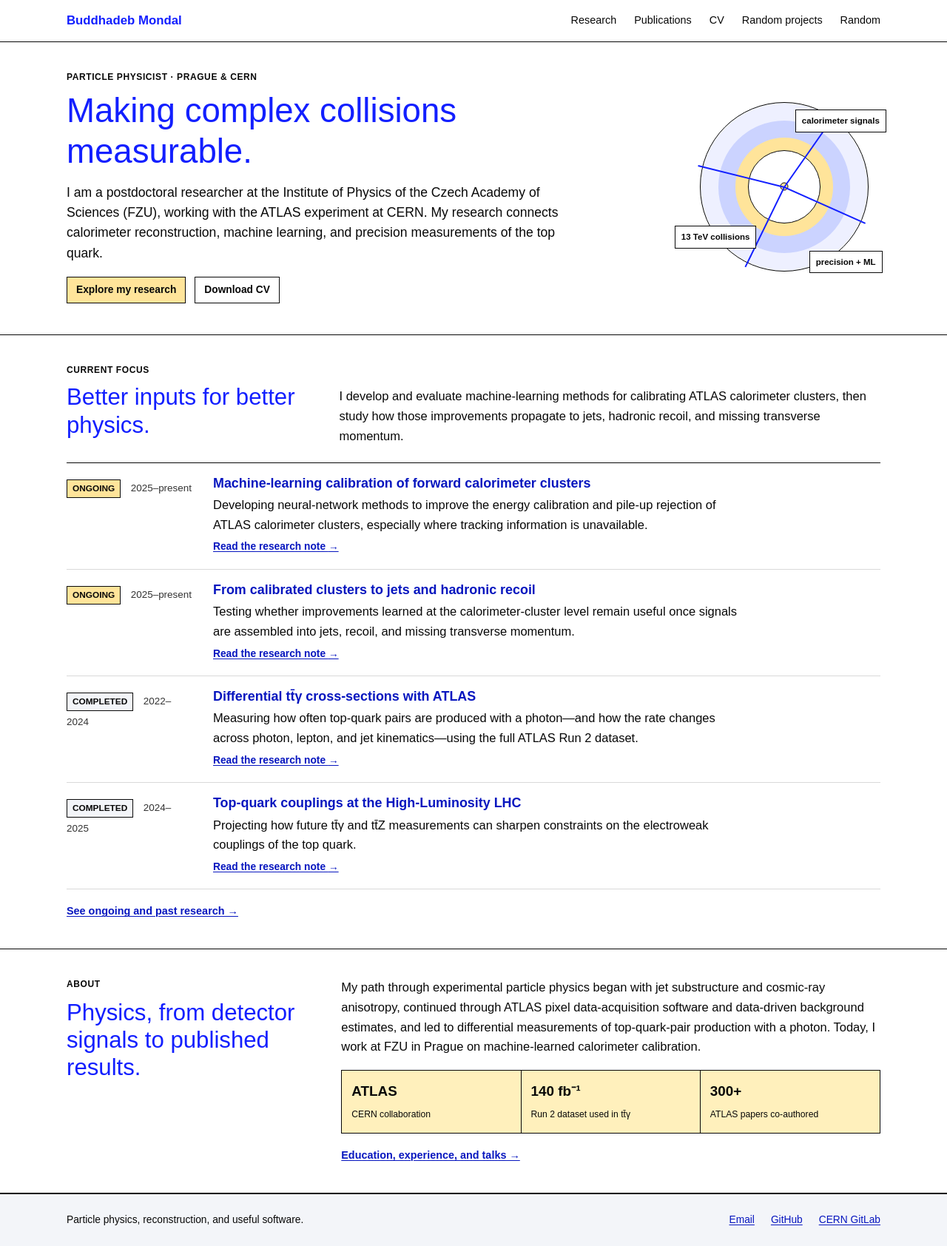
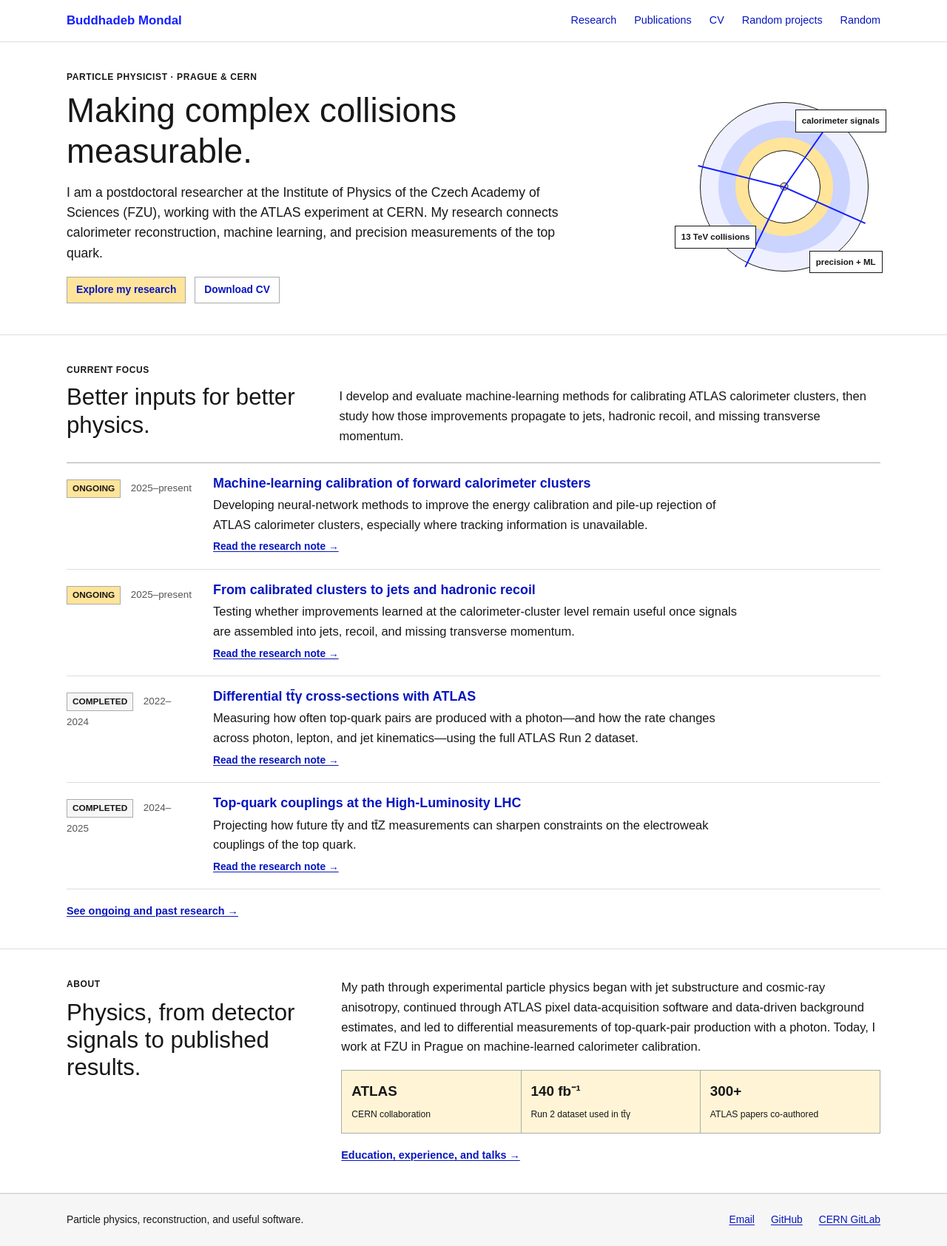
Before and after one commit to bmondaliitb/bmondaliitb.github.io, a Jekyll site: the page built from index.md, in a window 1280 px wide. Shown: the whole page at 74% size. Built offline with Jekyll 4.4.1, drawn with Linux system fonts in a browser that asks for light colours.

Commit message:
making page nice

```diff
--- a/assets/css/site.css
+++ b/assets/css/site.css
@@ -1,13 +1,13 @@
 :root {
   --blue: #121fff;
   --blue-dark: #0716bf;
-  --ink: #080808;
-  --muted: #333333;
-  --line: #a7a7a7;
-  --soft-line: #d9d9d9;
+  --ink: #171717;
+  --muted: #555555;
+  --line: #aaaaaa;
+  --soft-line: #dddddd;
   --yellow: #ffe49a;
-  --yellow-light: #fff0bc;
-  --gray: #f3f5f9;
+  --yellow-light: #fff5d6;
+  --gray: #f6f6f6;
   --white: #ffffff;
   --max: 1100px;
   --reading: 730px;
@@ -33,6 +33,10 @@ a {
 }
 
 a:hover { color: var(--blue); }
+a:focus-visible {
+  outline: 2px solid var(--blue);
+  outline-offset: 3px;
+}
 img { display: block; max-width: 100%; }
 
 .shell {
@@ -54,7 +58,7 @@ img { display: block; max-width: 100%; }
 .skip-link:focus { transform: none; }
 
 .site-header {
-  border-bottom: 1px solid var(--ink);
+  border-bottom: 1px solid var(--soft-line);
   background: var(--white);
 }
 
@@ -83,7 +87,7 @@ img { display: block; max-width: 100%; }
 }
 
 .site-nav a {
-  color: var(--ink);
+  color: var(--blue-dark);
   text-decoration: none;
 }
 
@@ -99,7 +103,7 @@ h1,
 h2,
 h3 {
   margin-top: 0;
-  color: var(--blue);
+  color: var(--ink);
   font-family: Arial, Helvetica, sans-serif;
   font-weight: 500;
   line-height: 1.2;
@@ -138,7 +142,7 @@ h3 {
 
 .hero {
   padding: 38px 0 42px;
-  border-bottom: 1px solid var(--ink);
+  border-bottom: 1px solid var(--soft-line);
 }
 
 .hero-grid {
@@ -235,9 +239,9 @@ h3 {
   align-items: center;
   justify-content: center;
   padding: 5px 12px;
-  border: 1px solid var(--ink);
+  border: 1px solid var(--line);
   background: var(--yellow);
-  color: var(--ink);
+  color: var(--blue-dark);
   font-size: 0.86rem;
   font-weight: 700;
   text-decoration: none;
@@ -254,7 +258,7 @@ h3 {
 
 .section {
   padding: 38px 0;
-  border-bottom: 1px solid var(--ink);
+  border-bottom: 1px solid var(--soft-line);
 }
 
 .section--surface { background: var(--white); }
@@ -274,7 +278,7 @@ h3 {
 
 .research-grid {
   display: block;
-  border-top: 1px solid var(--ink);
+  border-top: 1px solid var(--line);
 }
 
 .research-list-item {
@@ -316,7 +320,7 @@ h3 {
   display: inline-block;
   margin-right: 9px;
   padding: 2px 7px;
-  border: 1px solid var(--ink);
+  border: 1px solid var(--line);
   background: var(--yellow);
   color: var(--ink);
   font-size: 0.74rem;
@@ -338,7 +342,7 @@ h3 {
 .card {
   display: grid;
   grid-template-columns: 96px minmax(0, 1fr);
-  border: 1px solid var(--ink);
+  border: 1px solid var(--line);
   background: var(--white);
 }
 
@@ -351,7 +355,7 @@ h3 {
   align-items: center;
   justify-content: center;
   padding: 14px;
-  border-right: 1px solid var(--ink);
+  border-right: 1px solid var(--line);
   background: var(--yellow);
 }
 
@@ -390,14 +394,14 @@ h3 {
   display: grid;
   grid-template-columns: repeat(3, minmax(0, 1fr));
   margin-top: 18px;
-  border: 1px solid var(--ink);
+  border: 1px solid var(--line);
   background: var(--yellow-light);
 }
 
 .fact {
   min-height: 84px;
   padding: 13px;
-  border-right: 1px solid var(--ink);
+  border-right: 1px solid var(--line);
 }
 
 .fact:last-child { border-right: 0; }
@@ -446,7 +450,7 @@ h3 {
 
 .tag-list span {
   padding: 3px 8px;
-  border: 1px solid var(--ink);
+  border: 1px solid var(--line);
   color: var(--ink);
   font-size: 0.78rem;
 }
@@ -454,7 +458,7 @@ h3 {
 .feature-figure {
   margin: 28px 0;
   padding: 14px;
-  border: 1px solid var(--ink);
+  border: 1px solid var(--line);
   background: var(--white);
 }
 
@@ -487,7 +491,7 @@ h3 {
   width: 86px;
   height: 86px;
   place-items: center;
-  border: 1px solid var(--ink);
+  border: 1px solid var(--line);
   background: var(--yellow);
   color: var(--blue-dark);
   font-size: 1.55rem;
@@ -506,18 +510,18 @@ h3 {
 .prose blockquote {
   margin: 2em 0;
   padding: 16px 18px;
-  border: 1px solid var(--ink);
+  border: 1px solid var(--line);
   background: var(--yellow-light);
 }
 
 .prose blockquote p { margin: 0; color: var(--ink); font-size: 1rem; }
-.prose hr { margin: 3em 0; border: 0; border-top: 1px solid var(--ink); }
+.prose hr { margin: 3em 0; border: 0; border-top: 1px solid var(--line); }
 .prose code { padding: 0.1em 0.3em; background: var(--gray); font-size: 0.88em; }
 
 .prose pre {
   overflow-x: auto;
   padding: 18px;
-  border: 1px solid var(--ink);
+  border: 1px solid var(--line);
   background: var(--gray);
   color: var(--ink);
 }
@@ -528,7 +532,7 @@ h3 {
 .prose td { padding: 11px 9px; border-bottom: 1px solid var(--line); text-align: left; vertical-align: top; }
 .prose th { color: var(--ink); font-size: 0.8rem; text-transform: uppercase; }
 .prose figure { margin: 2.4em 0; }
-.prose figure img { width: 100%; border: 1px solid var(--ink); background: var(--white); }
+.prose figure img { width: 100%; border: 1px solid var(--line); background: var(--white); }
 .prose figcaption { margin-top: 9px; color: var(--ink); font-size: 0.8rem; }
 
 .timeline { margin: 0; padding: 0; list-style: none; }
@@ -549,7 +553,7 @@ h3 {
 .site-footer {
   padding: 24px 0;
   background: var(--gray);
-  border-top: 1px solid var(--ink);
+  border-top: 1px solid var(--soft-line);
 }
 
 .footer-inner {
@@ -594,7 +598,7 @@ h3 {
   .project-mark { font-size: 1.5rem; }
   .card-body { padding: 17px; }
   .fact-list { grid-template-columns: 1fr; }
-  .fact { min-height: 0; border-right: 0; border-bottom: 1px solid var(--ink); }
+  .fact { min-height: 0; border-right: 0; border-bottom: 1px solid var(--line); }
   .fact:last-child { border-bottom: 0; }
   .project-detail-header { grid-template-columns: 1fr; }
   .project-detail-mark { width: 82px; height: 82px; }
```
